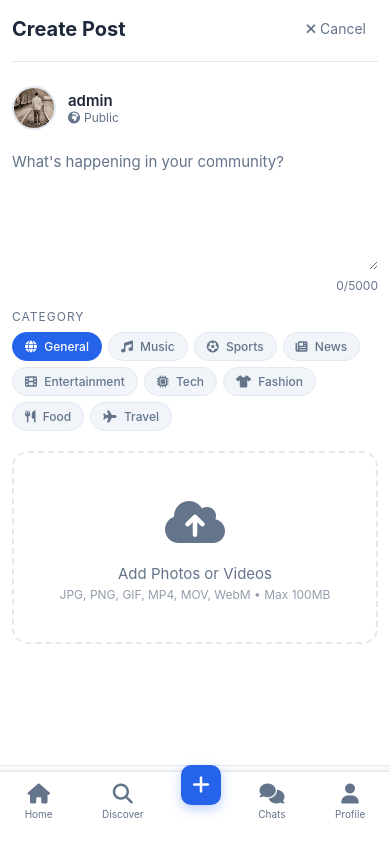
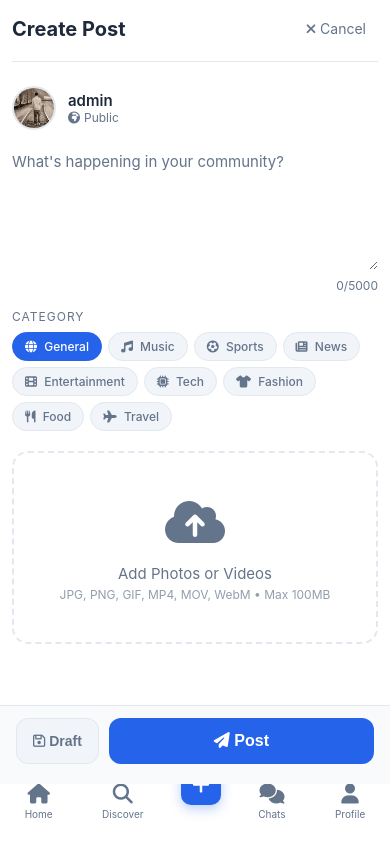
Before and after one commit to mwasi01/bantuafrica, a Flask app: page /post/new in a window 390 px wide. Run offline with Flask 3, Linux system fonts and the light colour scheme; a user stored in the database is signed in; some libraries are stand-ins or nearby versions.

Commit message:
Enhance create post page layout and functionality
Updated styling and functionality for the create post page, including adjustments to padding, background colors, and submit bar positioning. Improved media upload validation and draft saving messages.

```diff
--- a/templates/create_post.html
+++ b/templates/create_post.html
@@ -3,11 +3,12 @@
 {% block title %}Create Post | Bantu Africa{% endblock %}
 
 {% block content %}
+<!-- Bantu Africa v2.1 | Create Post with Mobile Nav + Submit Bar Fix -->
 <style>
     .create-post-container {
         max-width: 600px;
         margin: 0 auto;
-        padding: 20px 16px 100px;
+        padding: 20px 16px 160px;
         min-height: 100vh;
         background: var(--bg-primary);
     }
@@ -270,7 +271,7 @@
     }
 
     .remove-media-btn:hover {
-        background: var(--accent);
+        background: #ef4444;
     }
 
     .video-duration-badge {
@@ -285,16 +286,22 @@
         font-weight: 600;
     }
 
-    /* Post Button */
+    /* Post Submit Bar - ABOVE mobile nav on mobile, fixed to bottom on desktop */
     .post-submit-section {
         position: fixed;
-        bottom: 0;
+        bottom: 60px;
         left: 0;
         right: 0;
         padding: 12px 16px var(--safe-bottom, 20px);
         background: var(--bg-secondary);
         border-top: 1px solid var(--border-color);
-        z-index: 100;
+        z-index: 1001;
+    }
+
+    @media (min-width: 992px) {
+        .post-submit-section {
+            bottom: 0;
+        }
     }
 
     .post-submit-inner {
@@ -367,7 +374,7 @@
     /* Responsive */
     @media (max-width: 600px) {
         .create-post-container {
-            padding: 12px 12px 120px;
+            padding: 12px 12px 160px;
         }
 
         .content-textarea {
@@ -414,7 +421,6 @@
     <form method="POST" action="{{ url_for('new_post') }}" enctype="multipart/form-data" id="postForm">
         <input type="hidden" name="csrf_token" value="{{ csrf_token() }}">
 
-        <!-- Content -->
         <textarea
             name="content"
             class="content-textarea"
@@ -424,12 +430,10 @@
             required
         >{{ request.form.get('content', '') }}</textarea>
 
-        <!-- Character count -->
         <div style="text-align: right; font-size: 12px; color: var(--text-secondary); margin-top: 4px;">
             <span id="charCount">0</span>/5000
         </div>
 
-        <!-- Category Selection -->
         <div class="category-section">
             <span class="category-label">Category</span>
             <div class="category-chips" id="categoryChips">
@@ -464,7 +468,6 @@
             <input type="hidden" name="category" value="general" id="categoryInput">
         </div>
 
-        <!-- Media Upload Zone -->
         <div class="media-upload-section" id="mediaUploadZone" onclick="document.getElementById('mediaInput').click()">
             <div id="uploadPlaceholder">
                 <div class="upload-icon">
@@ -474,18 +477,15 @@
                 <div class="upload-hint">JPG, PNG, GIF, MP4, MOV, WebM • Max 100MB</div>
             </div>
 
-            <!-- Hidden file inputs with proper name attributes -->
             <input type="file" id="mediaInput" name="image" accept="image/*,video/*"
                    style="display: none;"
                    onchange="handleMediaSelect(this)">
 
-            <!-- Upload progress -->
             <div class="upload-progress" id="uploadProgress">
                 <div class="upload-progress-fill" id="uploadProgressFill"></div>
             </div>
         </div>
 
-        <!-- Media Preview -->
         <div class="media-preview-container" id="mediaPreviewContainer">
             <div id="mediaPreview"></div>
             <button type="button" class="remove-media-btn" onclick="removeMedia()" title="Remove media">
@@ -496,8 +496,8 @@
     </form>
 </div>
 
-<!-- Fixed Bottom Submit Bar -->
-<div class="post-submit-section">
+<!-- Fixed Bottom Submit Bar - Sits ABOVE mobile nav on mobile, at bottom on desktop -->
+<div class="post-submit-section" id="postSubmitBar">
     <div class="post-submit-inner">
         <button type="button" class="draft-btn" onclick="saveDraft()" title="Save as draft">
             <i class="far fa-save"></i> Draft
@@ -509,7 +509,7 @@
 </div>
 
 <!-- Mobile Bottom Navigation -->
-<nav class="mobile-nav">
+<nav class="mobile-nav" id="mobileNav">
     <a href="{{ url_for('home') }}" class="mobile-nav-item">
         <i class="fas fa-home"></i>
         <span>Home</span>
@@ -535,6 +535,12 @@
 
 {% block scripts %}
 <script>
+    /* ============================================================
+       Bantu Africa v2.1 - Create Post Scripts
+       Features: Category selection, media upload, draft saving,
+       form validation, keyboard shortcuts, Cloudinary support
+       ============================================================ */
+
     // ============ CATEGORY SELECTION ============
     const categoryChips = document.querySelectorAll('.category-chip');
     const categoryInput = document.getElementById('categoryInput');
@@ -556,7 +562,7 @@
         const count = this.value.length;
         charCount.textContent = count;
         if (count > 4500) {
-            charCount.style.color = 'var(--accent)';
+            charCount.style.color = '#ef4444';
         } else {
             charCount.style.color = 'var(--text-secondary)';
         }
@@ -578,66 +584,57 @@
         const file = input.files[0];
         if (!file) return;
 
+        // Validate file size (100MB max)
         if (file.size > 100 * 1024 * 1024) {
             showToast('File is too large. Maximum size is 100MB.', 'error');
             input.value = '';
             return;
         }
 
+        // Validate file type
         const allowedTypes = ['image/jpeg', 'image/png', 'image/gif', 'image/webp',
                             'video/mp4', 'video/quicktime', 'video/webm'];
         if (!allowedTypes.includes(file.type)) {
-            showToast('Unsupported file type. Please upload JPG, PNG, GIF, MP4, MOV, or WebM.', 'error');
+            showToast('Unsupported file type. Use JPG, PNG, GIF, MP4, MOV, or WebM.', 'error');
             input.value = '';
             return;
         }
 
         selectedFile = file;
-
         uploadProgress.classList.add('active');
         uploadProgressFill.style.width = '30%';
 
         const reader = new FileReader();
         reader.onprogress = function(e) {
             if (e.lengthComputable) {
-                const percent = Math.round((e.loaded / e.total) * 100);
-                uploadProgressFill.style.width = percent + '%';
+                uploadProgressFill.style.width = Math.round((e.loaded / e.total) * 100) + '%';
             }
         };
 
         reader.onload = function(e) {
             uploadProgressFill.style.width = '100%';
-
             setTimeout(() => {
                 uploadProgress.classList.remove('active');
                 uploadProgressFill.style.width = '0%';
-
                 mediaUploadZone.classList.add('has-media');
                 uploadPlaceholder.style.display = 'none';
                 mediaPreviewContainer.classList.add('active');
 
                 if (file.type.startsWith('video/')) {
-                    mediaPreview.innerHTML = `
-                        <video src="${e.target.result}" controls class="media-preview" id="videoPreview"></video>
-                    `;
-
+                    mediaPreview.innerHTML = `<video src="${e.target.result}" controls class="media-preview" id="videoPreview"></video>`;
                     const video = document.getElementById('videoPreview');
                     video.onloadedmetadata = function() {
-                        const duration = Math.round(video.duration);
-                        const minutes = Math.floor(duration / 60);
-                        const seconds = duration % 60;
-                        videoDurationBadge.textContent = `${minutes}:${seconds.toString().padStart(2, '0')}`;
+                        const mins = Math.floor(video.duration / 60);
+                        const secs = Math.floor(video.duration % 60);
+                        videoDurationBadge.textContent = `${mins}:${secs.toString().padStart(2, '0')}`;
                         videoDurationBadge.style.display = 'block';
                     };
                 } else {
-                    mediaPreview.innerHTML = `
-                        <img src="${e.target.result}" alt="Preview" class="media-preview">
-                    `;
+                    mediaPreview.innerHTML = `<img src="${e.target.result}" alt="Preview" class="media-preview">`;
                     videoDurationBadge.style.display = 'none';
                 }
             }, 300);
         };
-
         reader.readAsDataURL(file);
     }
 
@@ -664,16 +661,13 @@
         e.preventDefault();
         this.style.borderColor = 'var(--border-color)';
         this.style.background = 'transparent';
-        if (this.classList.contains('has-media')) {
-            this.style.borderColor = 'var(--accent)';
-        }
+        if (this.classList.contains('has-media')) this.style.borderColor = 'var(--accent)';
     });
 
     mediaUploadZone.addEventListener('drop', function(e) {
         e.preventDefault();
         this.style.borderColor = 'var(--border-color)';
         this.style.background = 'transparent';
-
         const file = e.dataTransfer.files[0];
         if (file) {
             const input = document.getElementById('mediaInput');
@@ -688,23 +682,14 @@
     function saveDraft() {
         const content = postContent.value.trim();
         const category = categoryInput.value;
-
         if (!content && !selectedFile) {
             showToast('Nothing to save as draft.', 'info');
             return;
         }
-
-        const draft = {
-            content: content,
-            category: category,
-            timestamp: new Date().toISOString()
-        };
-
         const drafts = JSON.parse(localStorage.getItem('bantu_drafts') || '[]');
-        drafts.unshift(draft);
+        drafts.unshift({ content, category, timestamp: new Date().toISOString() });
         localStorage.setItem('bantu_drafts', JSON.stringify(drafts.slice(0, 10)));
-
-        showToast('Draft saved!', 'success');
+        showToast('Draft saved successfully!', 'success');
     }
 
     function loadLastDraft() {
@@ -716,9 +701,7 @@
                 categoryInput.value = lastDraft.category;
                 categoryChips.forEach(chip => {
                     chip.classList.remove('selected');
-                    if (chip.getAttribute('data-category') === lastDraft.category) {
-                        chip.classList.add('selected');
-                    }
+                    if (chip.getAttribute('data-category') === lastDraft.category) chip.classList.add('selected');
                 });
             }
             charCount.textContent = postContent.value.length;
@@ -732,17 +715,14 @@
 
     postForm.addEventListener('submit', function(e) {
         const content = postContent.value.trim();
-
         if (!content && !selectedFile) {
             e.preventDefault();
             showToast('Please add some content or media to your post.', 'error');
             return false;
         }
-
         formSubmitted = true;
         submitBtn.disabled = true;
         submitBtn.innerHTML = '<i class="fas fa-spinner fa-spin"></i> Posting...';
-
         return true;
     });
 
@@ -754,7 +734,7 @@
         }
     });
 
-    // Handle browser back button with unsaved content
+    // ============ UNSAVED CHANGES WARNING ============
     window.addEventListener('beforeunload', function(e) {
         if (!formSubmitted && (postContent.value.trim() || selectedFile)) {
             e.preventDefault();
@@ -773,14 +753,11 @@
     document.addEventListener('DOMContentLoaded', function() {
         loadLastDraft();
         postContent.focus();
-
         const savedCategory = '{{ request.form.get("category", "general") }}';
         if (savedCategory && savedCategory !== 'general') {
             categoryChips.forEach(chip => {
                 chip.classList.remove('selected');
-                if (chip.getAttribute('data-category') === savedCategory) {
-                    chip.classList.add('selected');
-                }
+                if (chip.getAttribute('data-category') === savedCategory) chip.classList.add('selected');
             });
             categoryInput.value = savedCategory;
         }
```
